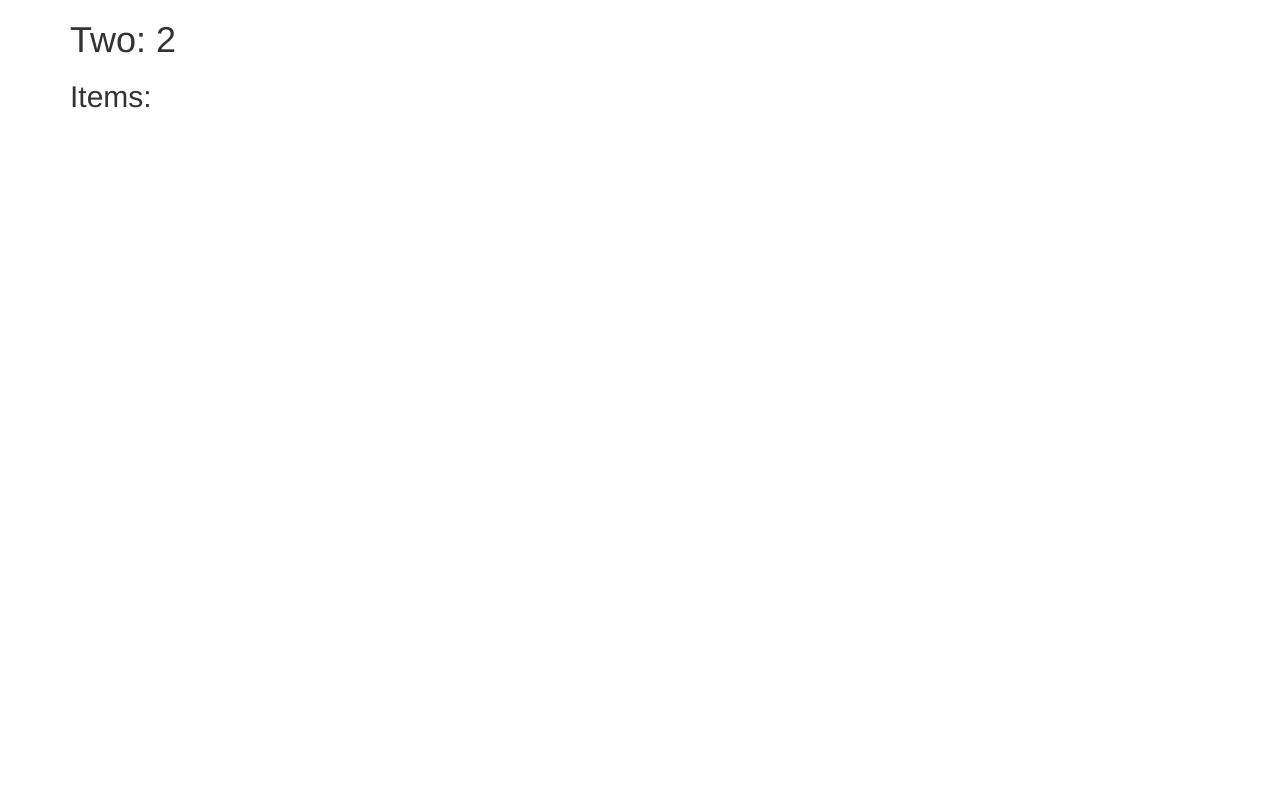
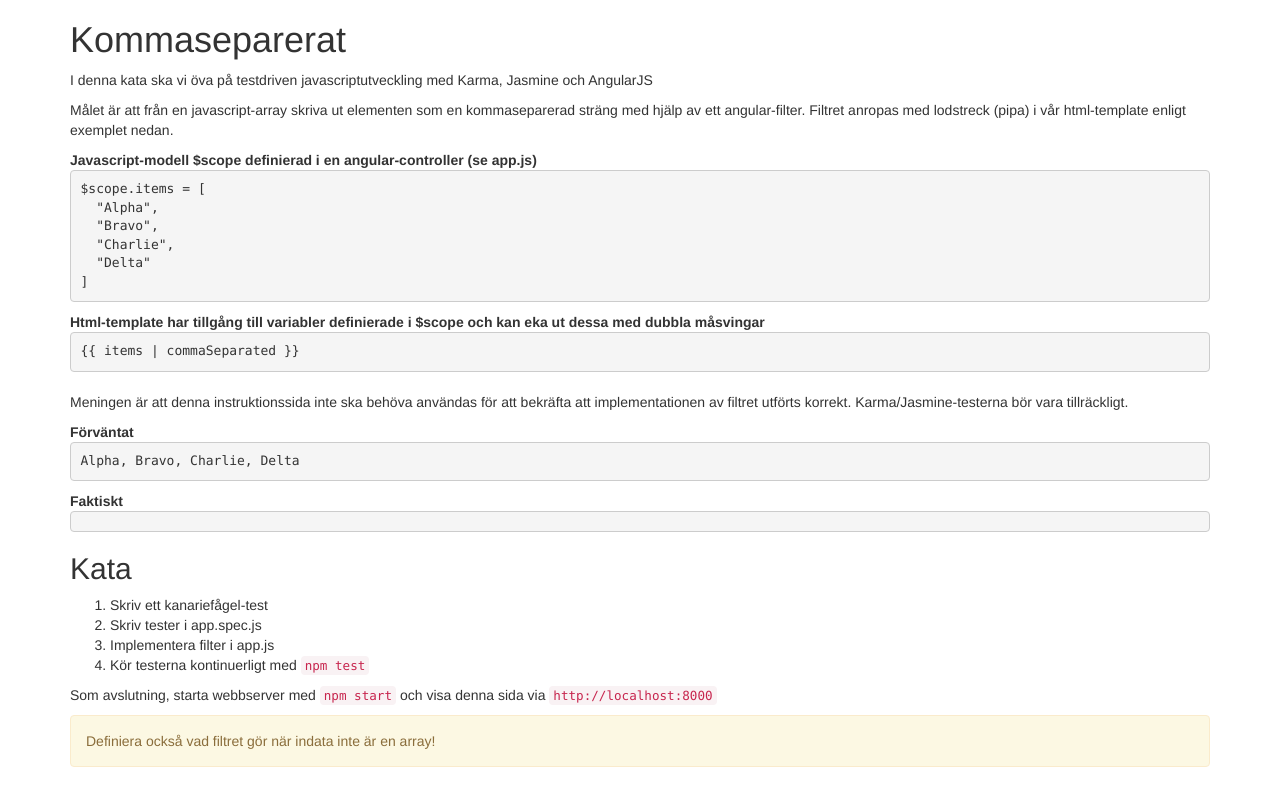
Before and after one commit to bjornpalmqvist/brown-bag-kata, a website: page ui/index.html in a window 1280 px wide. Drawn offline with nearby package versions, Linux system fonts and the light colour scheme.

Commit message:
more instructions

```diff
--- a/ui/index.html
+++ b/ui/index.html
@@ -2,7 +2,7 @@
 <html lang="en" ng-app="kata">
 <head>
   <meta charset="utf-8">
-  <title>Commas</title>
+  <title>Kata: Kommaseparerat</title>
   <link rel="stylesheet" href="bower_components/bootstrap/dist/css/bootstrap.css">
   <link rel="stylesheet" href="app/app.css">
   <script src="bower_components/angular/angular.js"></script>
@@ -11,8 +11,38 @@
 <body ng-controller="ItemCtrl">
 
   <div class="container">
-    <h1>Two: {{1 + 1}}<h1>
-    <h2>Items: {{ items | commaSeparated }}</h2>
+    <h1>Kommaseparerat</h1>
+    <p>I denna kata ska vi öva på testdriven javascriptutveckling med Karma, Jasmine och AngularJS</p>
+    <p>Målet är att från en javascript-array skriva ut elementen som en kommaseparerad sträng med hjälp av ett angular-filter. Filtret anropas med lodstreck (pipa) i vår html-template
+        enligt exemplet nedan.</p>
+      <dl>
+          <dt>Javascript-modell $scope definierad i en angular-controller (se app.js)</dt>
+            <dd><pre>$scope.items = {{items | json}}</pre></dd>
+          <dt>Html-template har tillgång till variabler definierade i $scope och kan eka ut dessa med dubbla måsvingar</dt>
+            <dd><pre ng-non-bindable>{{ items | commaSeparated }}</pre></dd>
+      </dl>
+
+    <p>Meningen är att denna instruktionssida inte ska behöva användas för att bekräfta att implementationen av filtret utförts
+        korrekt. Karma/Jasmine-testerna bör vara tillräckligt.</p>
+
+    <dl>
+        <dt>Förväntat</dt>
+            <dd><pre>Alpha, Bravo, Charlie, Delta</pre></dd>
+        <dt>Faktiskt</dt>
+            <dd><pre>{{ items | commaSeparated }}</pre></dd>
+    </dl>
+
+    <h2>Kata</h2>
+    <ol>
+        <li>Skriv ett kanariefågel-test</li>
+        <li>Skriv tester i app.spec.js</li>
+        <li>Implementera filter i app.js</li>
+        <li>Kör testerna kontinuerligt med <code>npm test</code></li>
+    </ol>
+
+    <p>Som avslutning, starta webbserver med <code>npm start</code> och visa denna sida via <code>http://localhost:8000</code></p>
+
+    <p class="alert alert-warning">Definiera också vad filtret gör när indata inte är en array!</p>
   </div>
 
 </body>
```
